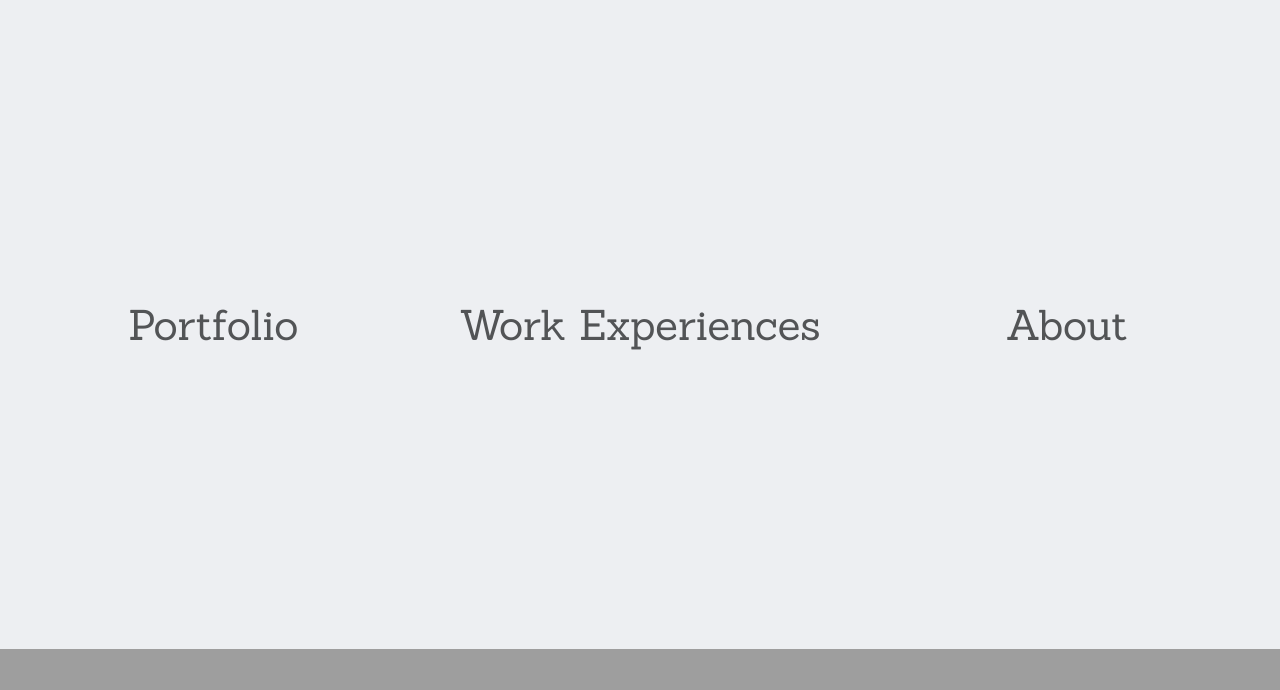
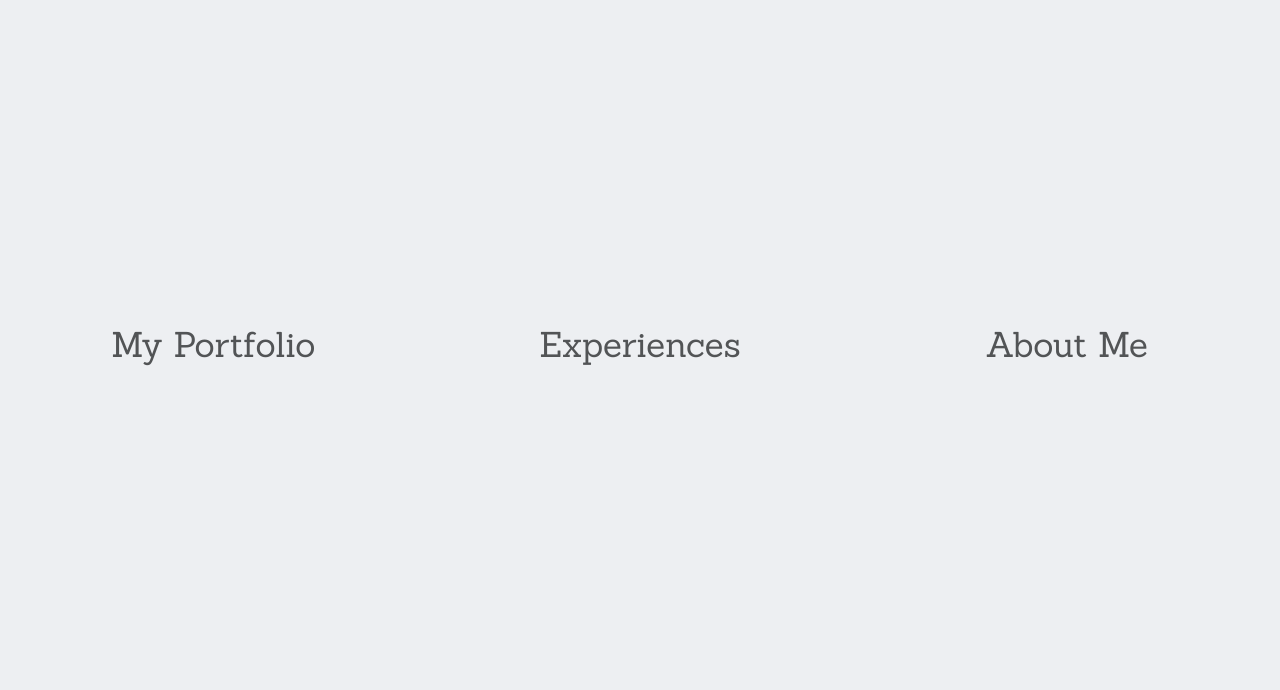
Before and after one commit to jessica-hsu/jessica-hsu.github.io, a PHP site: page / in a window 1280 px wide. Shown: the part 772-1462 px from the top of the page. Before the commit the page ends 1421 px from the top, so only its background shows below. Run offline with PHP 8.4, Linux system fonts and the light colour scheme; some libraries are stand-ins or nearby versions; some web fonts are replaced.

Commit message:
Make homepage mobile friendly

```diff
--- a/index.html
+++ b/index.html
@@ -38,13 +38,13 @@
     	<div class="row" id="bg2">
     		<div id="categories" class="col-sm-12">
     			<div class="col-sm-4" id="portfolioSection" onclick="window.location.href='./portfolio'">
-    				Portfolio
+    				My Portfolio
     			</div>
     			<div class="col-sm-4" id="workSection" onclick="window.location.href='./work'">
-    				Work Experiences
+    				Experiences
     			</div>
     			<div class="col-sm-4" id="aboutSection" onclick="window.location.href='./about'">
-    				About
+    				About Me
     			</div>
     		</div>
     	</div>
--- a/main.css
+++ b/main.css
@@ -53,14 +54,17 @@ a {
 	padding: 0;
 	text-align: center;
 	font-family: Sanchez;
-	font-size: 300%;
+	font-size: 250%;
 	background-color: #edeff2;
 	color: #525456;
+	height: 100%;
 }
 
 .col-sm-4 {
-	padding-top: 23%;
-	padding-bottom: 23%;
+	padding-top: 25%;
+	padding-bottom: 25%;
+	height: 100%;
+
 }
 
 #portfolioSection:hover, #workSection:hover, #aboutSection:hover {
```
Also changed, not shown: other parts of main.css (+62 -0 lines).
